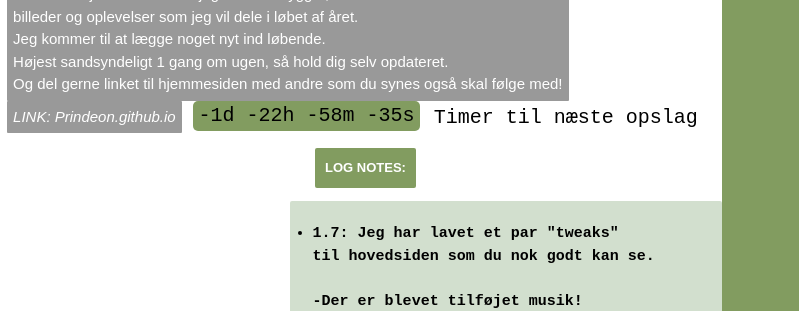
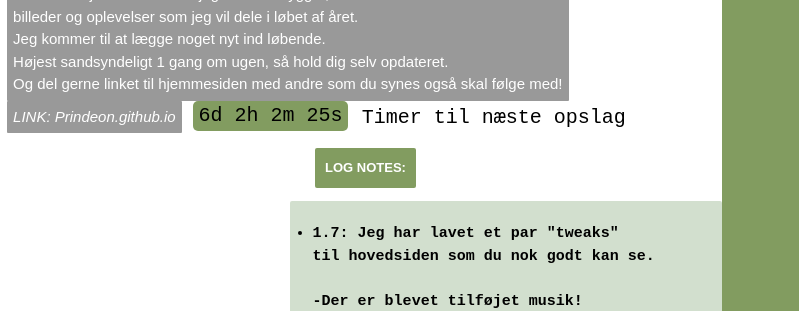
Before and after one commit to Prindeon/Prindeon.github.io, a plain HTML site: page index.html in a window 1280 px wide. Shown: the part 455-766 px from the top of the page, 481-1280 px from the left. Drawn offline with nearby package versions, Linux system fonts and the light colour scheme.

Commit message:
Update index.html

```diff
--- a/index.html
+++ b/index.html
@@ -96,7 +96,7 @@ function myFunction() {
 
 <script>
 // Set the date we're counting down to
-var countDownDate = new Date("Mar 03, 2019 22:00:00").getTime();
+var countDownDate = new Date("Mar 10, 2019 22:00:00").getTime();
 
 // Update the count down every 1 second
 var x = setInterval(function() {
```
